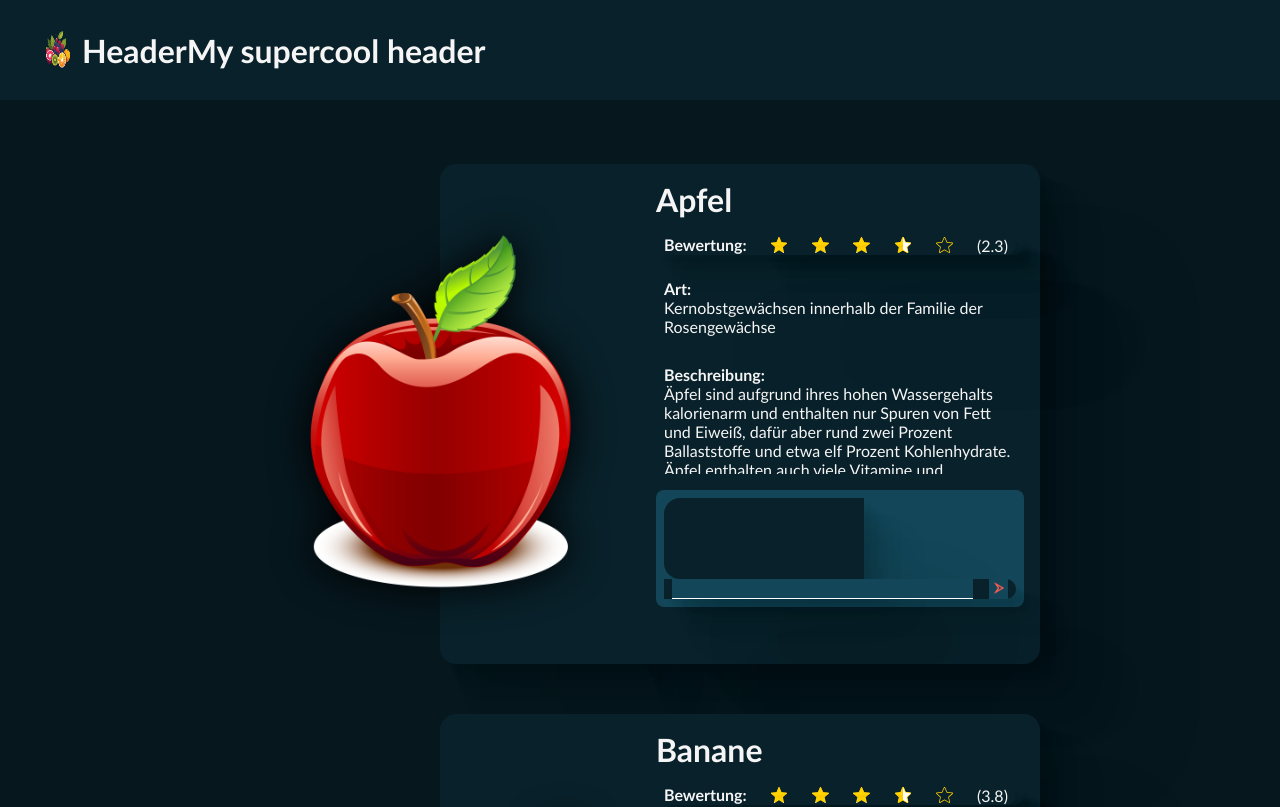
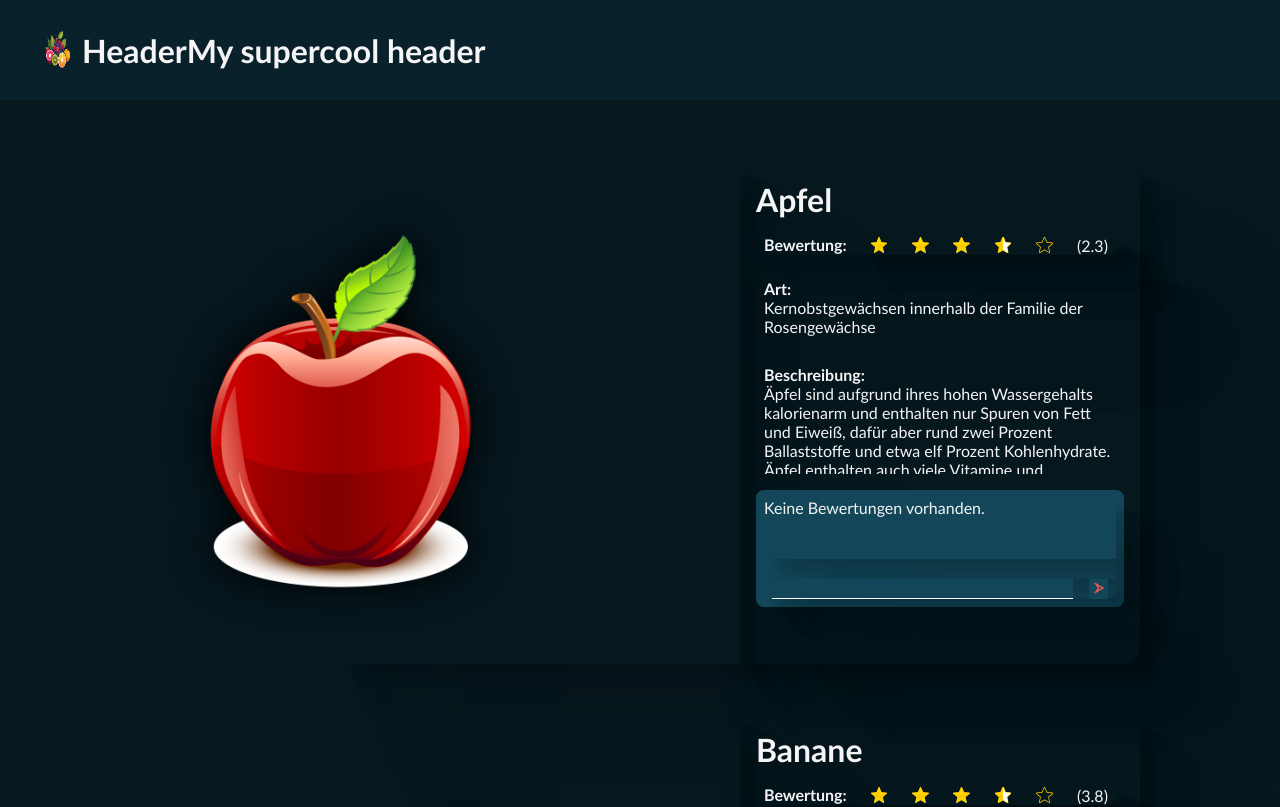
Before and after one commit to adminhype/typescript_grundkurs, an Angular app in the folder typescript_project/: page / in a window 1280 px wide. Shown: the top 807 px of the page. Built offline with nearby package versions, Linux system fonts and the light colour scheme.

Commit message:
docs(template): add practice example for @for and @empty

```diff
--- a/typescript_project/src/app/fruitlist/fruitlist.component.html
+++ b/typescript_project/src/app/fruitlist/fruitlist.component.html
@@ -21,7 +21,15 @@
       <div><b>Beschreibung:</b><br />{{ item.description }}</div>
       <div>
         <div>
-          <!-- <div><b>{{review.name}}:</b><br>{{review.text}}</div> -->
+          <div>
+            @for(review of item.reviews; track review){
+            <!-- for schleife nicht über die liste sondern über die reviews des jeweiligen items -->
+            <b>{{ review.name }}:</b><br />{{ review.text }}
+            }@empty {
+            <!-- empty block wenn keine reviews vorhanden sind -->
+            <p>Keine Bewertungen vorhanden.</p>
+            }
+          </div>
         </div>
         <div>
           <input type="text" /><button>
--- a/typescript_project/src/app/fruitlist/fruitlist.component.scss
+++ b/typescript_project/src/app/fruitlist/fruitlist.component.scss
@@ -7,17 +7,18 @@
     flex-direction: column;
     padding: 64px 0;
 }
+
 .singleFruitBox {
     padding-left: 200px;
     display: flex;
     flex-direction: row;
 
     div:nth-child(1) {
-        border-bottom-left-radius: 16px;
-        border-top-left-radius: 16px;
-        width: 200px;
-        height: 500px;
-        background-color: #09212A;
+        // border-bottom-left-radius: 16px;
+        // border-top-left-radius: 16px;
+        // width: 200px;
+        // height: 500px;
+        // background-color: #09212A;
 
         img {
             transform: translate(-200px, 50px);
@@ -39,7 +40,7 @@
         border-top-right-radius: 16px;
         width: 400px;
         height: 500px;
-        background-color: #09212A;
+        // background-color: #09212A;
 
         display: flex;
         flex-direction: column;
--- a/typescript_project/src/app/fruitlist/fruitlist.component.ts
+++ b/typescript_project/src/app/fruitlist/fruitlist.component.ts
@@ -15,7 +15,7 @@ export class FruitlistComponent {
       description: "Äpfel sind aufgrund ihres hohen Wassergehalts kalorienarm und enthalten nur Spuren von Fett und Eiweiß, dafür aber rund zwei Prozent Ballaststoffe und etwa elf Prozent Kohlenhydrate. Äpfel enthalten auch viele Vitamine und Mineralstoffe und sind daher eine wichtige Quelle für uns - zum Beispiel für Vitamin C.",
       genus: "Kernobstgewächsen innerhalb der Familie der Rosengewächse",
       stars: 2.3,
-      reviews:[{name: "Kevin W.", text: "ist lecker"},{name: "Arne P.", text: "nicht so meins"}],
+      reviews:[],
     },
     {
       name: "Banane",
```
